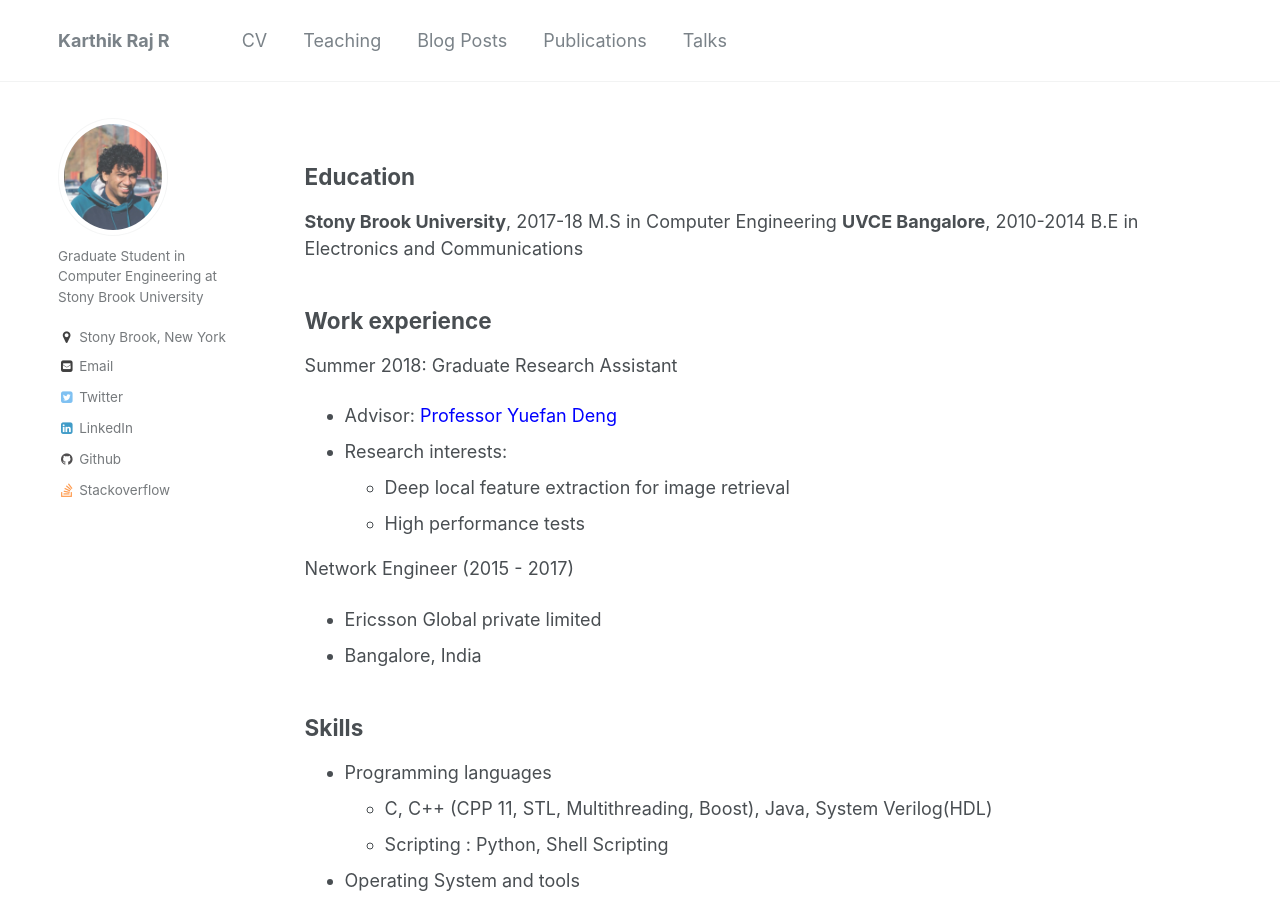
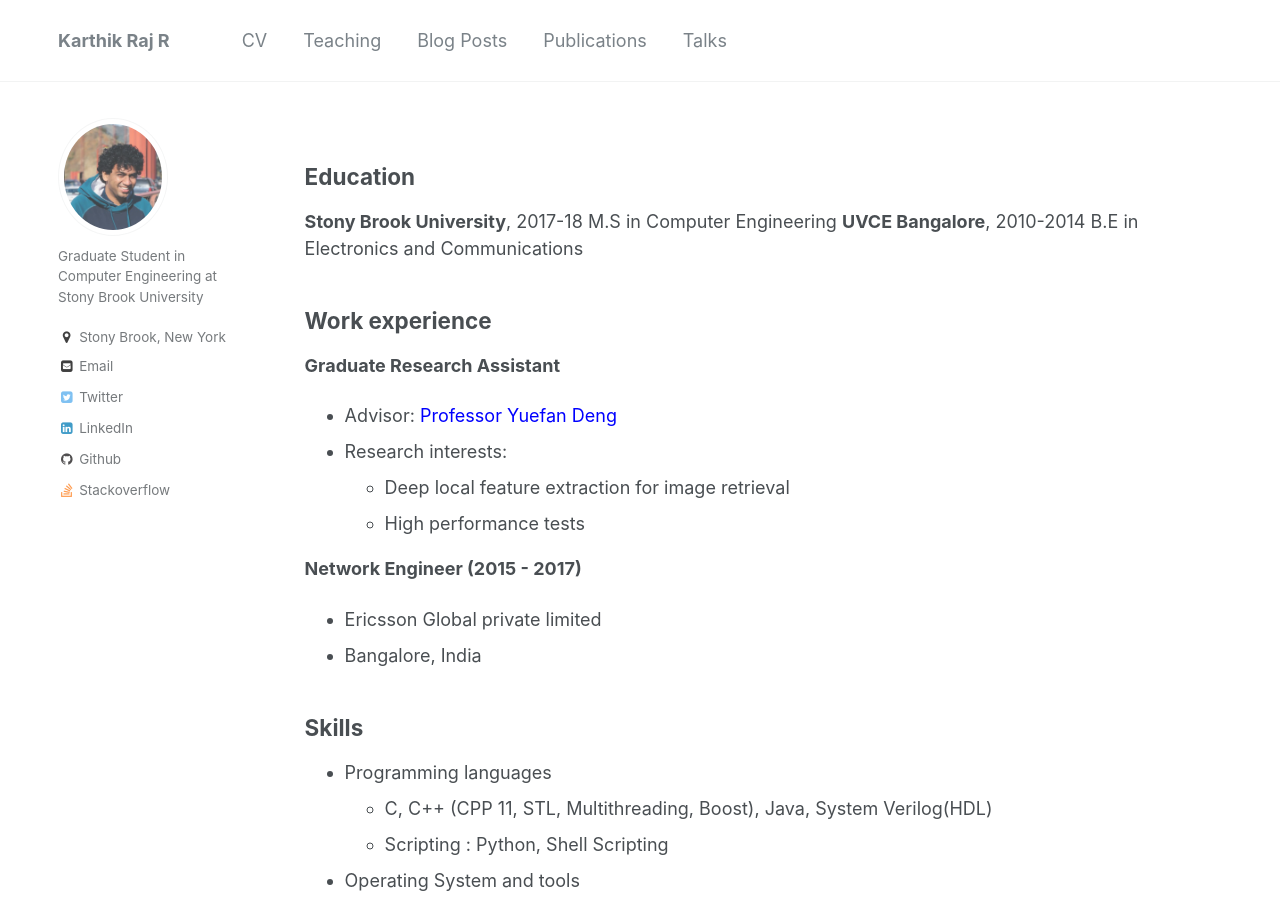
Before and after one commit to Karthik4293/Karthik4293.github.io, a Jekyll site: the page built from _pages/cv.md, in a window 1280 px wide and 900 px high. Built offline with Jekyll 4.4.1, drawn with Linux system fonts in a browser that asks for light colours.

Commit message:
updating CV

```diff
--- a/_pages/cv.md
+++ b/_pages/cv.md
@@ -18,13 +18,13 @@ Education
 Work experience
 ------
 
-Summer 2018: Graduate Research Assistant
+<b>Graduate Research Assistant</b>
   * Advisor: <span style="color:blue"><a href='https://www.stonybrook.edu/commcms/ams/people/_faculty_profiles/deng'>Professor Yuefan Deng</a></span>
   * Research interests:
     * Deep local feature extraction for image retrieval
     * High performance tests
 
-Network Engineer (2015 - 2017)
+<b>Network Engineer (2015 - 2017)</b>
   * Ericsson Global private limited
   * Bangalore, India
 
```
